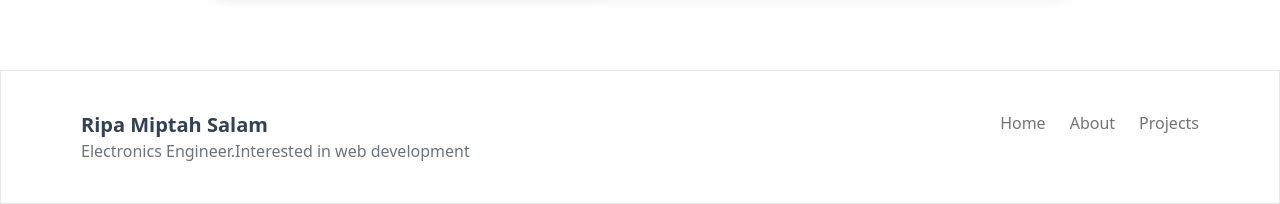
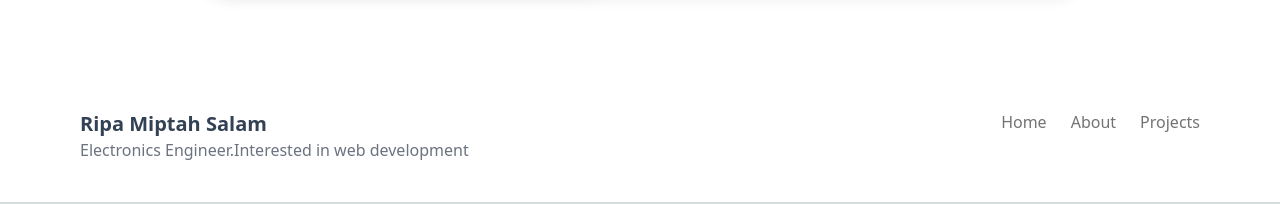
Before and after one commit to ripasalam/portofolio-web, a Next.js app: page / in a window 1280 px wide. Shown: the part 1786-1990 px from the top of the page. Built offline with nearby package versions, Linux system fonts and the light colour scheme.

Commit message:
change border

```diff
--- a/components/Layout/Footer.js
+++ b/components/Layout/Footer.js
@@ -17,7 +17,7 @@ const NAV_ITEMS = [
 
 const Footer = () => {
     return (
-        <div className='w-full border border-t  grid grid-cols-1 md:grid-cols-2 pt-5  lg:pt-10 pb-10 mx-auto bg-white dark:bg-stone-950 dark:border-b dark:dark-stone-600 px-4 sm:px-20 shadow-md'>
+        <div className='w-full bordort-t  grid grid-cols-1 md:grid-cols-2 pt-5  lg:pt-10 pb-10 mx-auto bg-white dark:bg-stone-950 dark:border-b dark:dark-stone-600 px-4 sm:px-20 shadow-md'>
             <div className='row-start-2 md:row-start-1 text-center justify-self-center md:justify-self-start md:text-left'>
                 <div>
                     <h1 className=' text-lg md:text-xl font-bold dark:text-neutral-100 text-slate-700'>Ripa Miptah Salam</h1>
```
